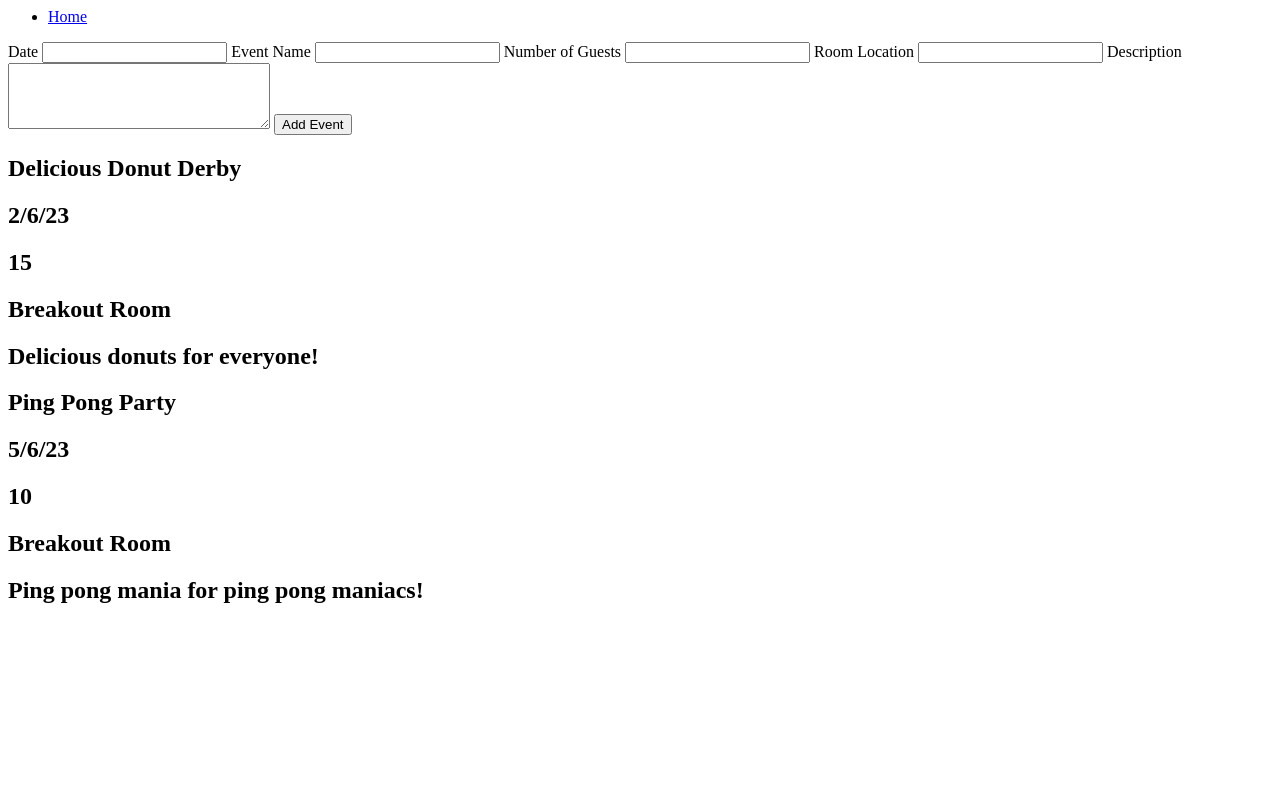
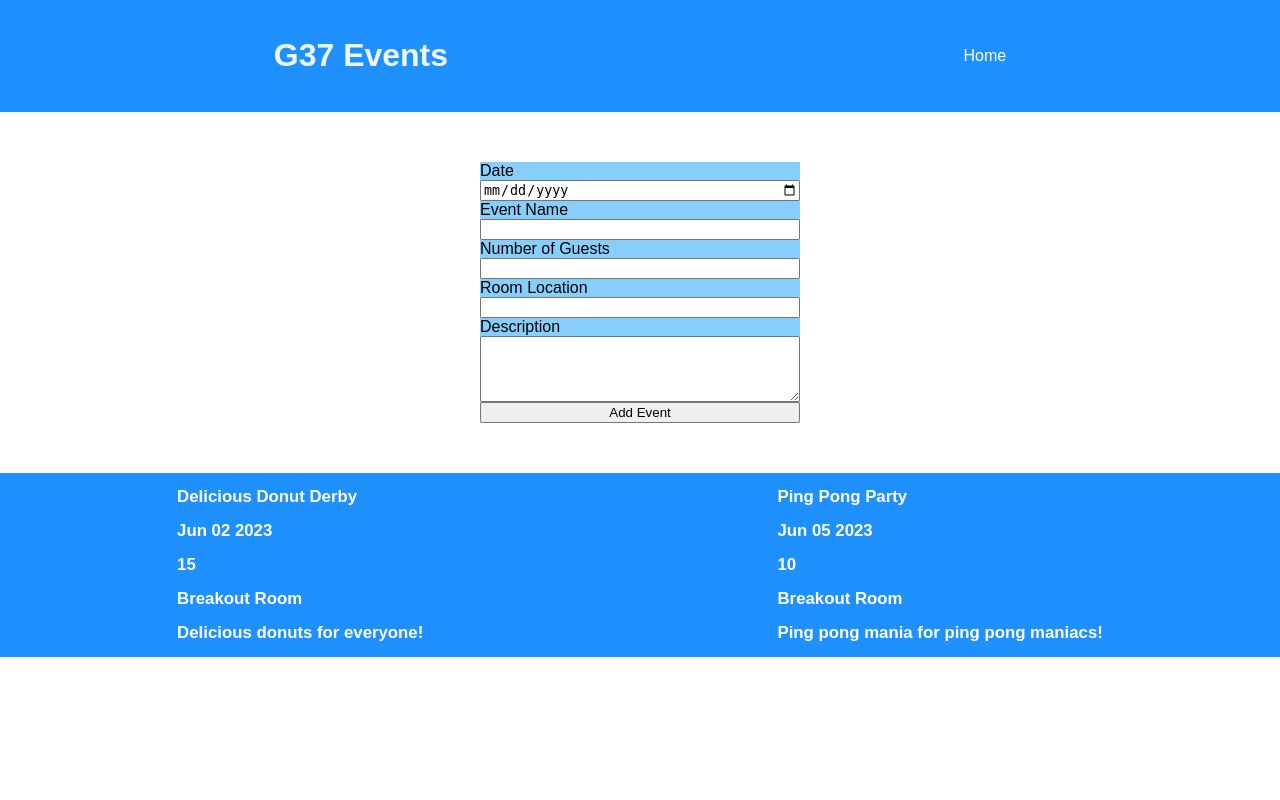
Before and after one commit to kirsty-m/w3d4_flask_lab, a Flask app: page /events in a window 1280 px wide. Run offline with Flask 3, Linux system fonts and the light colour scheme.

Commit message:
fourth commit

```diff
--- a/models/events.py
+++ b/models/events.py
@@ -1,8 +1,8 @@
 from models.event import *
 import datetime
 
-event1 = Event("2/6/23", "Delicious Donut Derby", 15, "Breakout Room", "Delicious donuts for everyone!")
-event2 = Event("5/6/23", "Ping Pong Party", 10, "Breakout Room", "Ping pong mania for ping pong maniacs!")
+event1 = Event(datetime.date(2023,6,2), "Delicious Donut Derby", 15, "Breakout Room", "Delicious donuts for everyone!")
+event2 = Event(datetime.date(2023,6,5), "Ping Pong Party", 10, "Breakout Room", "Ping pong mania for ping pong maniacs!")
 
 events = [event1, event2]
 
--- /dev/null
+++ b/static/style.css
@@ -0,0 +1,51 @@
+body {
+
+    margin: 0px;
+    font-family: Arial, Helvetica, sans-serif;
+}
+
+
+body > header{
+
+    display: flex;
+    justify-content: space-around;
+    background-color: dodgerblue;
+    color:aliceblue;
+    padding: 16px;
+    margin: 0px;
+    font-family:Arial, Helvetica, sans-serif;
+
+}
+
+body > header > nav {
+    display: flex;
+    align-items:center;
+    text-decoration: none;
+    list-style: none;
+
+}
+
+body > a {
+    color: white
+
+}
+
+form {
+    display: flex;
+    background-color: lightskyblue;
+    flex-direction: column;
+    width: 25%;
+    margin: auto;
+    margin-top: 50px;
+
+}
+
+section {
+    background-color: dodgerblue;
+    display: flex;
+    flex-flow: row wrap;
+    justify-content: space-around;
+    margin-top: 50px;
+    color: white;
+    font-size: 70%;
+}
--- a/templates/base.html
+++ b/templates/base.html
@@ -1,16 +1,24 @@
 <html>
+
+
     <head>
+        <link rel="stylesheet" href="{{ url_for('static', filename='style.css') }}">
         <title>G37 Events XD XD</title>
     </head>
 
     <body>
-        <ul>
-            <li><a href="/events">Home</a></li>
-        </ul>
+        <header>
+            <h1>G37 Events</h1>
+            <nav>
 
+                <a href="/events" style="color:white; text-decoration: none;" >Home</a>
+
+            </nav>
+        </header>
         {% block content %}
 
         {% endblock %}
+
     </body>
 
 
--- a/templates/index.html
+++ b/templates/index.html
@@ -4,7 +4,7 @@
 
 <form action="/events" method="post">
     <label for="date">Date</label>
-    <input type="text" name="date" id="date">
+    <input type="date" name="date" id="date">
     <label for="event_name">Event Name</label>
     <input type="text" name="event_name" id="event_name">
     <label for="guest_number">Number of Guests</label>
@@ -15,15 +15,14 @@
     <textarea name="description" id="description" rows="4" cols="30"></textarea>
     <input type="submit" value="Add Event">
 </form>
-
+<section>
         {% for event in event_list %}
-
-        <h2>{{event.name}}</h2>
-        <h2>{{event.date}}</h2>
+        <div>
+        <h1>{{event.name}}</h1>
+        <h2>{{event.date.strftime("%b %d %Y") }}</h2>
         <h2>{{event.guest_number}}</h2>
         <h2>{{event.room}}</h2>
         <h2>{{event.description}}</h2>
-
-        {% endfor %}
-
+        </div>
+        {% endfor %} </section>
         {% endblock %}
```
